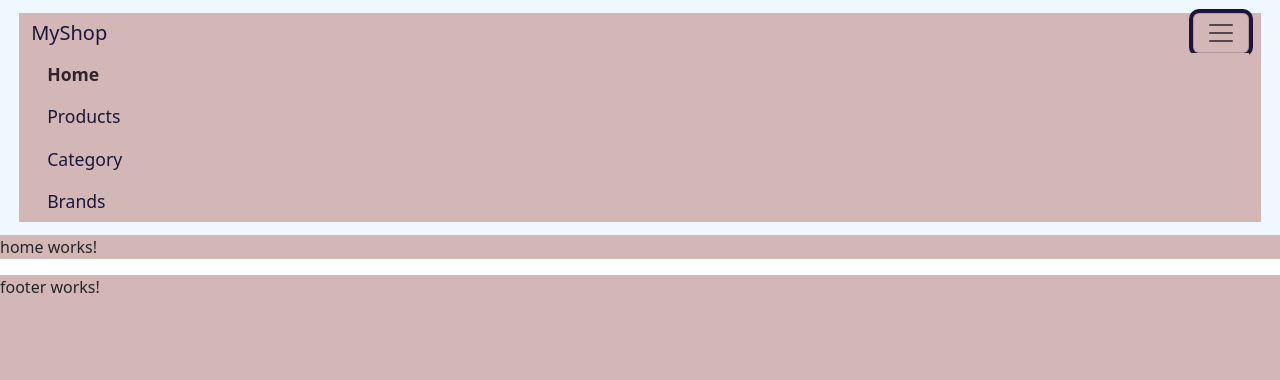
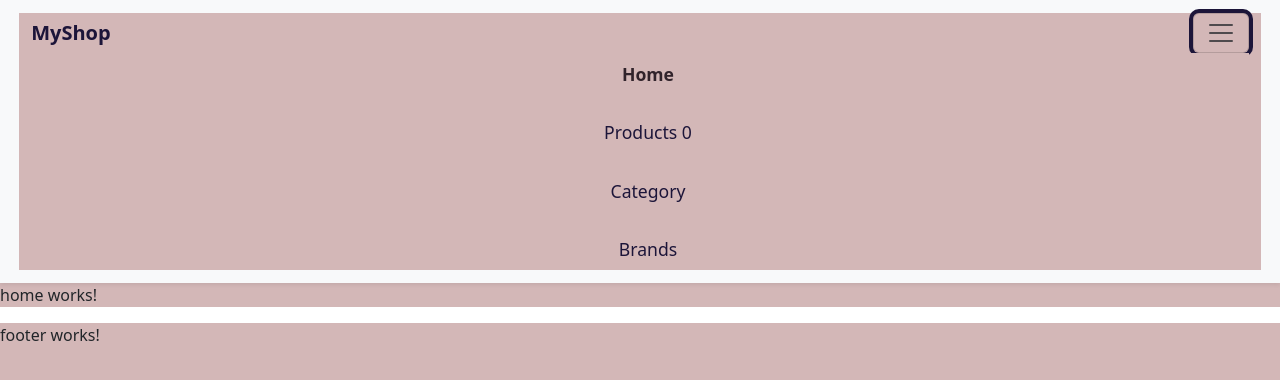
Before and after one commit to Mayar-Fawzy/Store-Angular-20, an Angular app: page /home in a window 1280 px wide. Both pictures are taken after a click on the button "Toggle navigation". Shown: the top 380 px of the page. Built offline with nearby package versions, Linux system fonts and the light colour scheme.

Commit message:
Counter Signal

```diff
--- a/src/app/Layout/navbar/navbar.component.html
+++ b/src/app/Layout/navbar/navbar.component.html
@@ -1,7 +1,7 @@
-<nav class="navbar navbar-expand-xxl ">
+<nav class="navbar navbar-expand-xxl navbar-light bg-light shadow-sm">
   <div class="container-fluid">
     <!-- Logo -->
-    <a class="navbar-brand" routerLink="/home">MyShop</a>
+    <a class="navbar-brand fw-bold" routerLink="/home">MyShop</a>
 
     <!-- Toggler for mobile -->
     <button
@@ -18,22 +18,30 @@
 
     <!-- Links -->
     <div class="collapse navbar-collapse" id="navbarNav">
-      <ul class="navbar-nav ms-auto">
+      <ul class="navbar-nav ms-auto align-items-center gap-3">
         <li class="nav-item">
           <a class="nav-link" routerLink="/home" routerLinkActive="active">
             Home
           </a>
         </li>
         <li class="nav-item">
-          <a class="nav-link" routerLink="/products" routerLinkActive="active">Products</a>
+          <a class="nav-link" routerLink="/products" routerLinkActive="active">
+            Products {{count()}}
+          </a>
+
+        </li>
+        <li class="nav-item">
+          <a class="nav-link" routerLink="/category" routerLinkActive="active">
+            Category
+          </a>
+        </li>
+        <li class="nav-item">
+          <a class="nav-link" routerLink="/brands" routerLinkActive="active">
+            Brands
+          </a>
         </li>
 
-        <li class="nav-item">
-          <a class="nav-link" routerLink="/category" routerLinkActive="active">Category</a>
-        </li>
-        <li class="nav-item">
-          <a class="nav-link" routerLink="/brands" routerLinkActive="active">Brands</a>
-        </li>
+
       </ul>
     </div>
   </div>
--- a/src/app/Layout/navbar/navbar.component.ts
+++ b/src/app/Layout/navbar/navbar.component.ts
@@ -1,5 +1,6 @@
-import { Component } from '@angular/core';
+import { Component, inject, Input } from '@angular/core';
 import { Router, RouterLinkActive, RouterModule } from '@angular/router';
+import { CountService } from '../../Pages/productss/core/Services/count.service';
 
 @Component({
   selector: 'app-navbar',
@@ -8,5 +9,6 @@ import { Router, RouterLinkActive, RouterModule } from '@angular/router';
   styleUrl: './navbar.component.scss'
 })
 export class NavbarComponent {
-
+private _count = inject(CountService);
+count=this._count.count;
 }
--- /dev/null
+++ b/src/app/Pages/productss/core/Services/count.service.ts
@@ -0,0 +1,14 @@
+import { Injectable, signal } from '@angular/core';
+
+@Injectable({
+  providedIn: 'root'
+})
+export class CountService {
+  count = signal(0);
+ Show(){
+  this.count.update(n => n + 1);
+}
+ reset() {
+    this.count.set(0);
+  }
+}
--- a/src/app/Pages/productss/products/products.component.html
+++ b/src/app/Pages/productss/products/products.component.html
@@ -5,5 +5,4 @@
    <button class="btn btn-secondary m-auto" (click)="Show()">Increment Count</button>
 
     </div>
-
 </div>
--- a/src/app/Pages/productss/products/products.component.ts
+++ b/src/app/Pages/productss/products/products.component.ts
@@ -1,4 +1,6 @@
-import { Component, signal, Signal } from '@angular/core';
+import { Component, inject, signal, Signal } from '@angular/core';
+import { NavbarComponent } from "../../../Layout/navbar/navbar.component";
+import { CountService } from '../core/Services/count.service';
 
 @Component({
   selector: 'app-products',
@@ -7,11 +9,12 @@ import { Component, signal, Signal } from '@angular/core';
   styleUrl: './products.component.scss'
 })
 export class ProductsComponent {
-count = signal(0);
+  private _countService = inject(CountService);
+count =this._countService.count;
  Show(){
-  this.count.update(n => n + 1);
+ this._countService.Show();
 }
  reset() {
-    this.count.set(0);
+  this._countService.reset();
   }
 }
```
Also changed, not shown: 1 other file (tests, documents, lock files or other folders).
